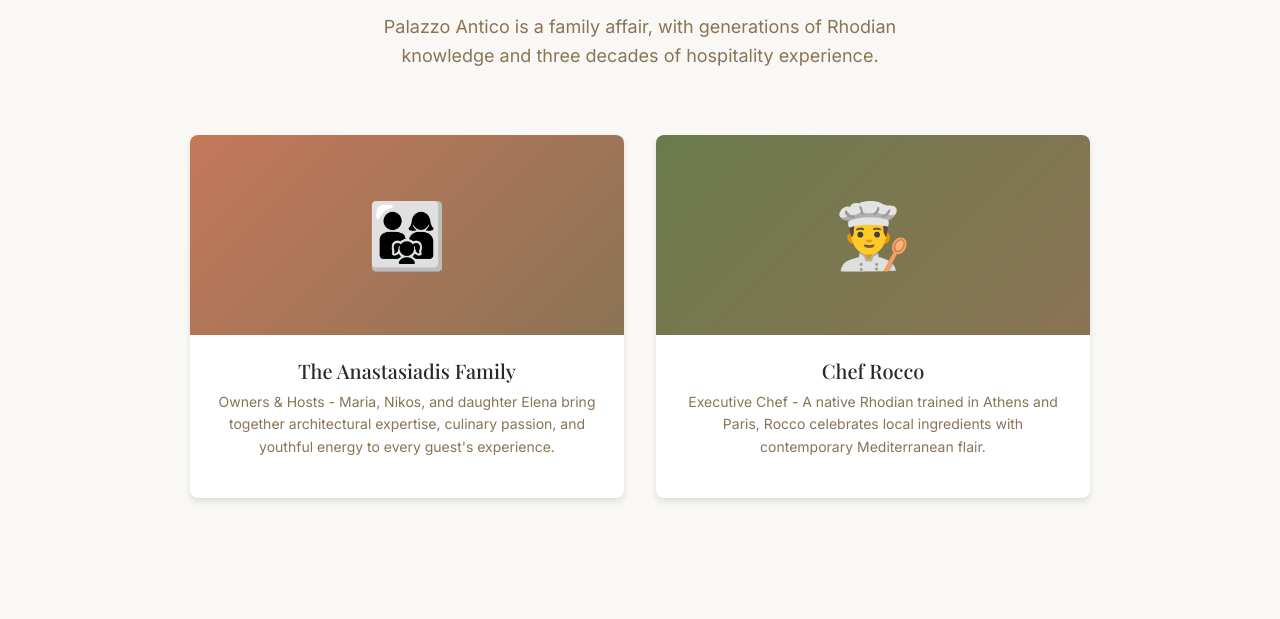
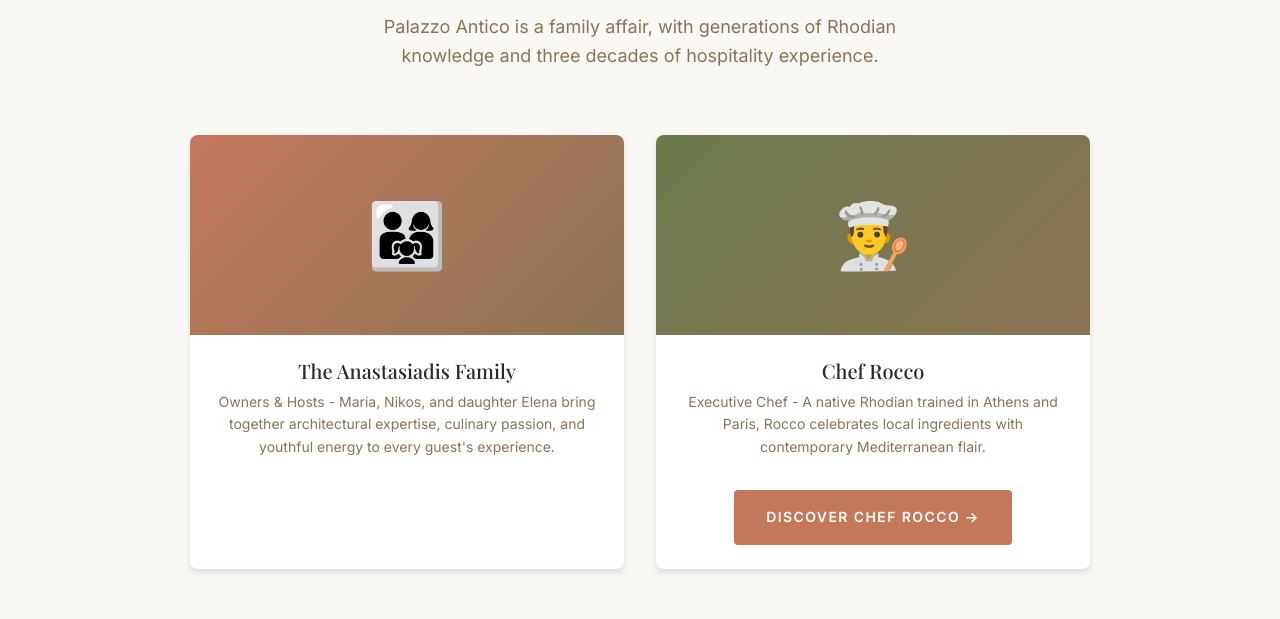
Before and after one commit to littlebitsrodos/antico-boutique-hotel, a plain HTML site: page about.html in a window 1280 px wide. Shown: the part 2921-3540 px from the top of the page. Drawn offline with nearby package versions, Linux system fonts and the light colour scheme.

Commit message:
Add Chef Rocco link to about page team section

```diff
--- a/about.html
+++ b/about.html
@@ -23,9 +23,9 @@
     <meta name="twitter:card" content="summary_large_image">
 
     <link rel="canonical" href="https://palazzoantico.gr/about.html">
-  <!-- Preload critical assets -->
-  <link rel="preload" href="images/hero_courtyard.webp" as="image" fetchpriority="high">
-  <link rel="preload" href="css/style.css" as="style">
+    <!-- Preload critical assets -->
+    <link rel="preload" href="images/hero_courtyard.webp" as="image" fetchpriority="high">
+    <link rel="preload" href="css/style.css" as="style">
 
     <title>About Us | Palazzo Antico - Luxury Boutique Hotel Rhodes</title>
 
@@ -95,7 +95,8 @@
     <!-- Page Hero -->
     <section class="page-hero">
         <div class="hero-bg">
-            <img src="images/hero_courtyard.webp" alt="Palazzo Antico courtyard" width="1024" height="1024" fetchpriority="high">
+            <img src="images/hero_courtyard.webp" alt="Palazzo Antico courtyard" width="1024" height="1024"
+                fetchpriority="high">
             <div class="hero-overlay"></div>
         </div>
         <div class="hero-content">
@@ -220,7 +221,8 @@
                             experience.</p>
                     </div>
                 </div>
-                <div class="room-card fade-in" style="text-align: center;">
+                <a href="chef-rocco.html" class="room-card fade-in"
+                    style="text-align: center; text-decoration: none; display: block; transition: transform 0.3s ease, box-shadow 0.3s ease;">
                     <div class="room-card-image"
                         style="height: 200px; background: linear-gradient(135deg, var(--olive), var(--stone-warm)); display: flex; align-items: center; justify-content: center;">
                         <span style="font-size: 4rem;">👨‍🍳</span>
@@ -229,8 +231,9 @@
                         <h3 class="room-card-name">Chef Rocco</h3>
                         <p class="room-card-description">Executive Chef - A native Rhodian trained in Athens and Paris,
                             Rocco celebrates local ingredients with contemporary Mediterranean flair.</p>
+                        <span class="btn btn-primary" style="margin-top: var(--space-4);">Discover Chef Rocco →</span>
                     </div>
-                </div>
+                </a>
             </div>
         </div>
     </section>
```
